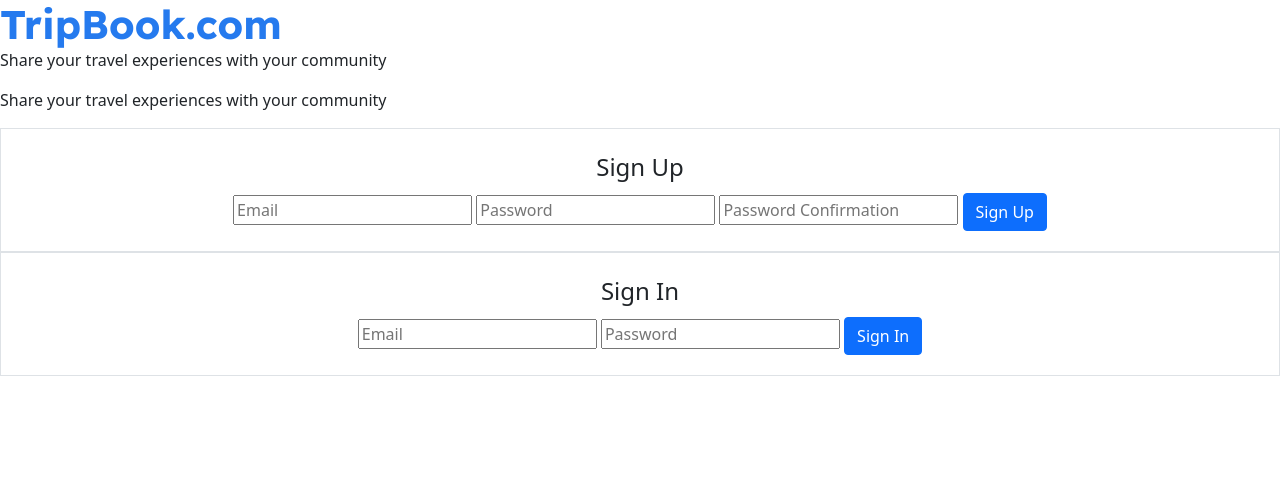
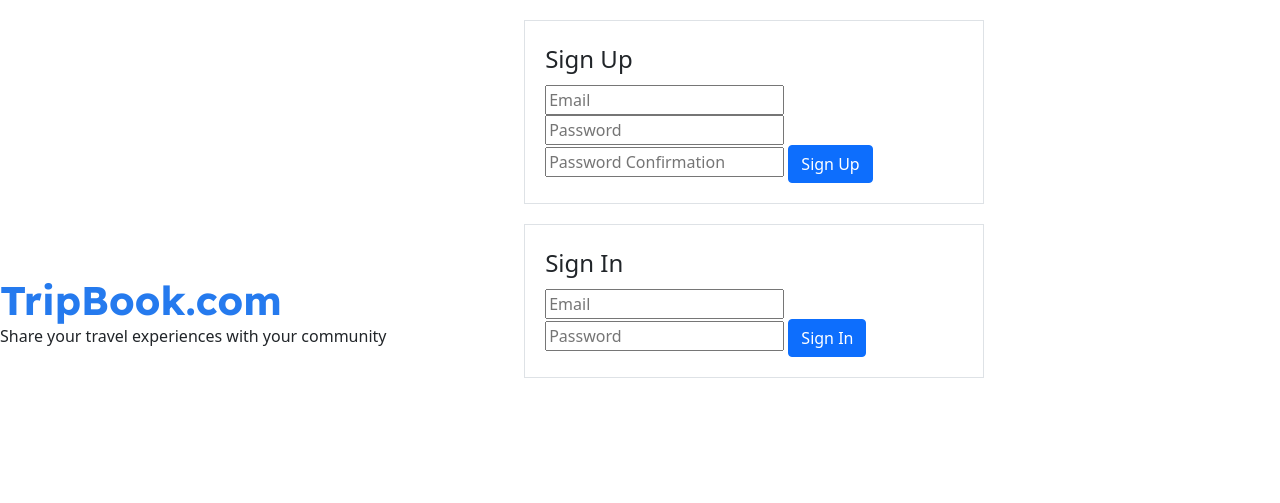
Before and after one commit to samyfrey/tripBook-client, a website built with webpack: page index.html in a window 1280 px wide. Built offline with nearby package versions, Linux system fonts and the light colour scheme.

Commit message:
second round

```diff
--- a/app/auth/ui.js
+++ b/app/auth/ui.js
@@ -44,7 +44,10 @@
   setTimeout(() => {
     $('#user-display').empty()
   }, 5000)
+  $('.before-sign-in').hide()
+  $('#top-bar').show()
   $('.after-sign-in').show()
+
   $('.after-sign-in button').addClass('btn btn-primary btn-sm')
 
   //   // after we sign hide this section
@@ -101,7 +104,7 @@
   store.user = null
   $('form').trigger('reset')
   $('.after-sign-in').hide()
-  $('#login-section').show()
+  $('.before-sign-in').show()
 
   console.log('signOutSuccess ran and nothing was returned!')
 }
--- a/app/styles/index.scss
+++ b/app/styles/index.scss
@@ -1,12 +1,6 @@
 @import '~bootstrap/scss/bootstrap';
 @import url('https://fonts.googleapis.com/css2?family=Lexend+Deca:wght@700&display=swap');
 
-// // post text will need to be adjusted responsive
-// .post-text {
-//     background-color: grey;
-//     height: 10em;
-//     width: 50em
-// }
 
 textarea {
     height: 10em;
@@ -23,14 +17,7 @@
     display: inline
 }
 
-.login {
-    margin: auto
-}
 
-#sign-up, #sign-in {
-    margin: auto;
-    text-align: center
-}
 #sign-out {
     position: absolute;
     right: 0;
@@ -57,12 +44,23 @@
 }
 
 #top-bar {
-    display: inline-block;
+
     background-color: rgb(37, 122, 238);
     width: 100%;
     position: relative;
     display: none
 }
+
+.before-sign-in {
+    border: 50px
+
+}
+.landing-block {
+    display: inline-block;
+    width: 500px;
+    height: 500px;
+}
+
 #intro-block h1 {
     color: rgb(37, 122, 238);
 }
--- a/index.html
+++ b/index.html
@@ -16,19 +16,14 @@
       <section class="before-sign-in">
 
 
-      <div id="intro-block">
+      <div id="intro-block" class="landing-block">
         <!-- could use the same as above and use ultiple classes in css to show -->
         <h1>TripBook.com</h1>
         <p>Share your travel experiences with your community</p>
       </div>
 
-      <div id="top-bar">
-        <h1>TripBook.com</h1>
-        <button class="btn btn-danger after-sign-in" id="sign-out">Sign Out</button>
 
-      </div>
-      <section id="login-section">
-      <p>Share your travel experiences with your community</p>
+      <div id="login-section" class="landing-block">
         <form id="sign-up" class="border">
         <fieldset>
           <legend>Sign Up</legend>
@@ -48,14 +43,19 @@
         </fieldset>
       </form>
 
-    </section>
+    </div>
 
     </section>
 
-
+    <div id="top-bar">
+      <h1>TripBook.com</h1>
+      <button class="btn btn-danger after-sign-in" id="sign-out">Sign Out</button>
+    </div>
     <div id="user-display"></div>
       <!-- we only this section to be visible after you sign in, by default it should not be displayed-->
       <section class="after-sign-in">
+
+
       <section id="account-section">
         <form id="change-password" class="border">
           <fieldset>
```
